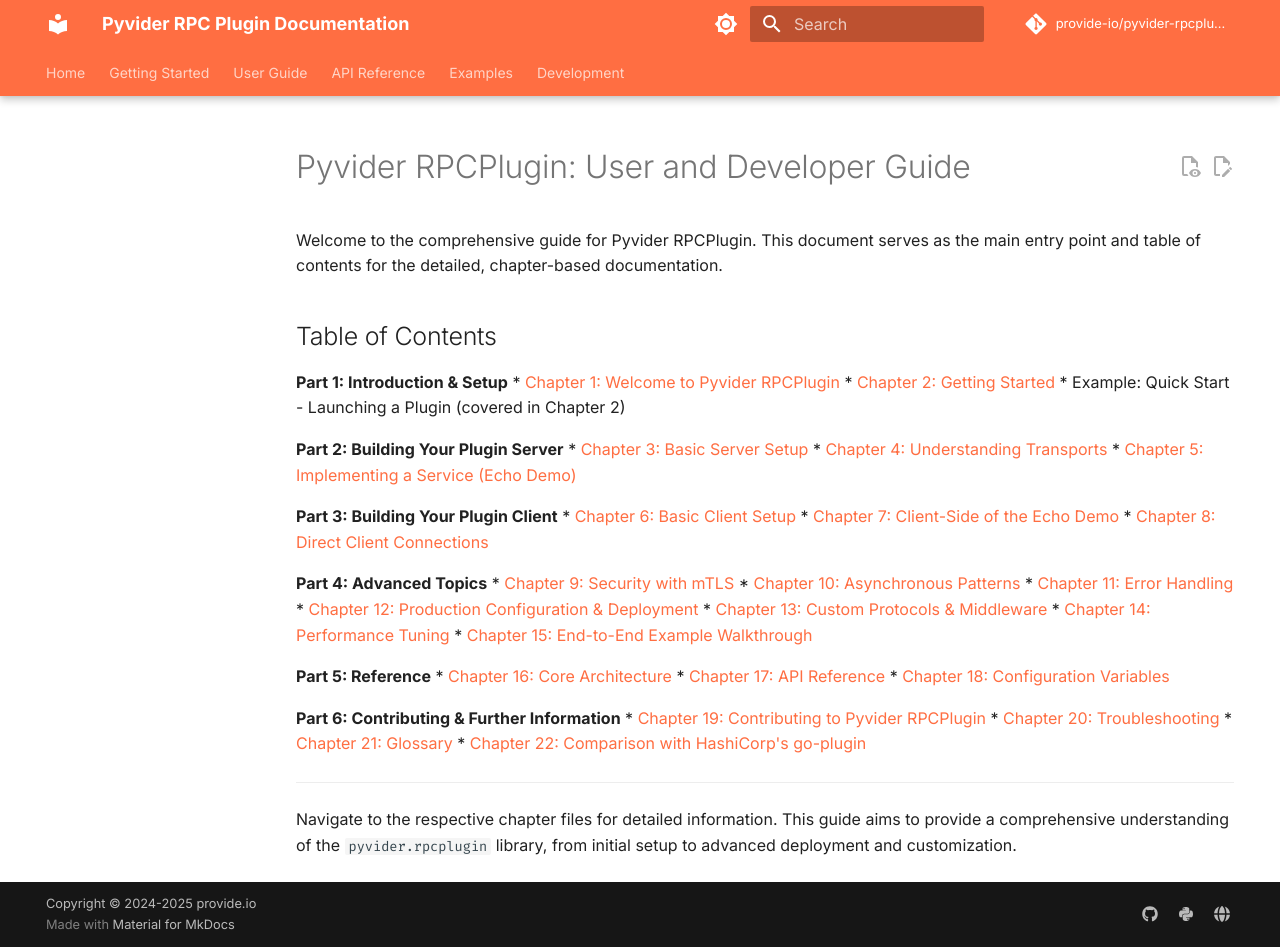
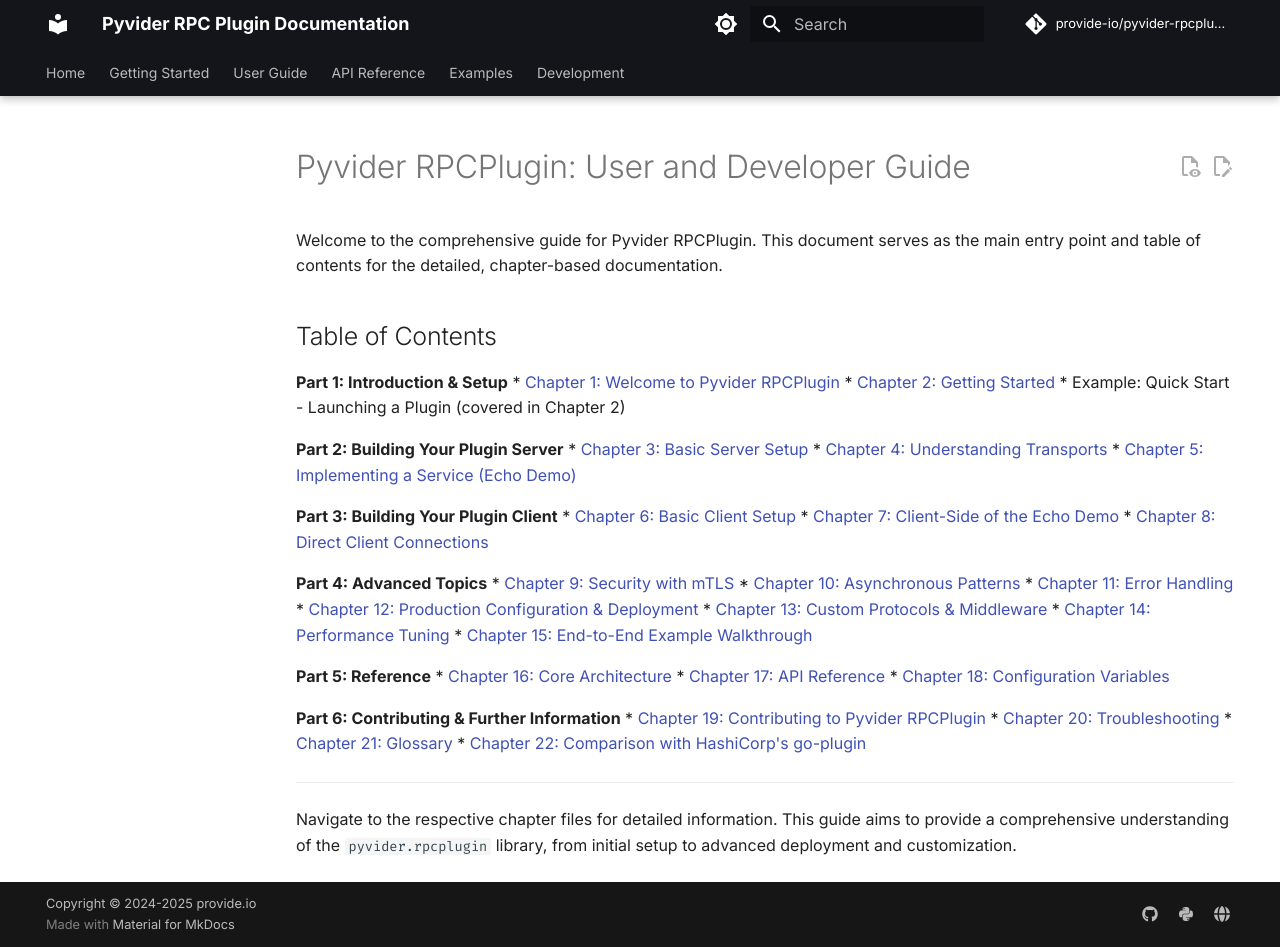
Before and after one commit to provide-io/pyvider-rpcplugin, an MkDocs documentation site: the page built from docs/USER_GUIDE.md, in a window 1280 px wide and 947 px high. Built offline with MkDocs 1.6.1 and Material for MkDocs 9.7.7, drawn with Linux system fonts in a browser that asks for light colours; comment, search, counter and statistics services are not loaded; the version menu is left out.

Commit message:
🔼⚙️ [skip ci] auto-commit

```diff
--- a/mkdocs.yml
+++ b/mkdocs.yml
@@ -15,7 +15,7 @@
     # Light mode
     - media: "(prefers-color-scheme: light)"
       scheme: default
-      primary: deep orange
+      primary: black
       accent: deep purple
       toggle:
         icon: material/brightness-7
@@ -24,7 +24,7 @@
     # Dark mode
     - media: "(prefers-color-scheme: dark)"
       scheme: slate
-      primary: orange
+      primary: indigo
       accent: deep purple
       toggle:
         icon: material/brightness-4
```
